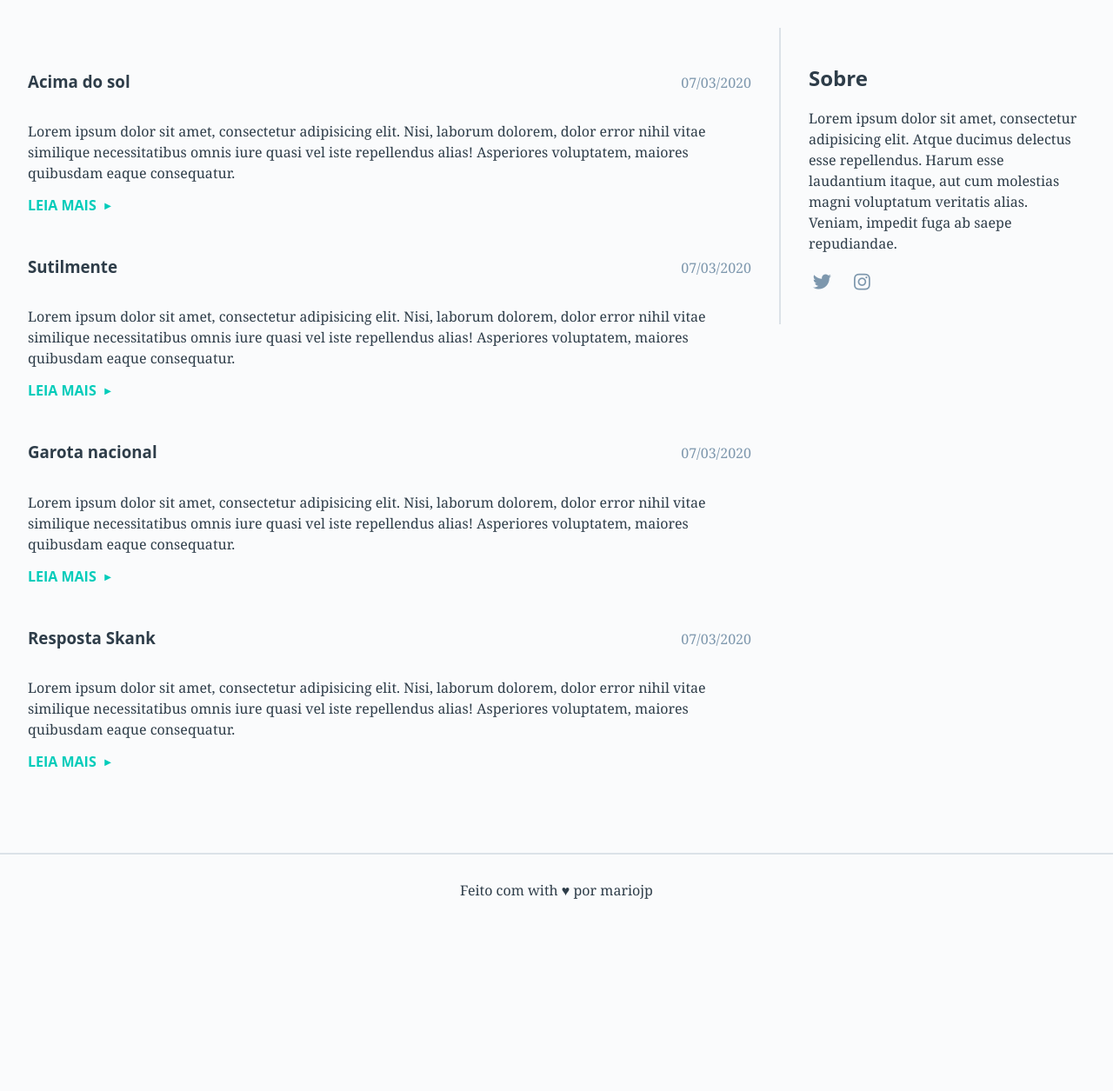
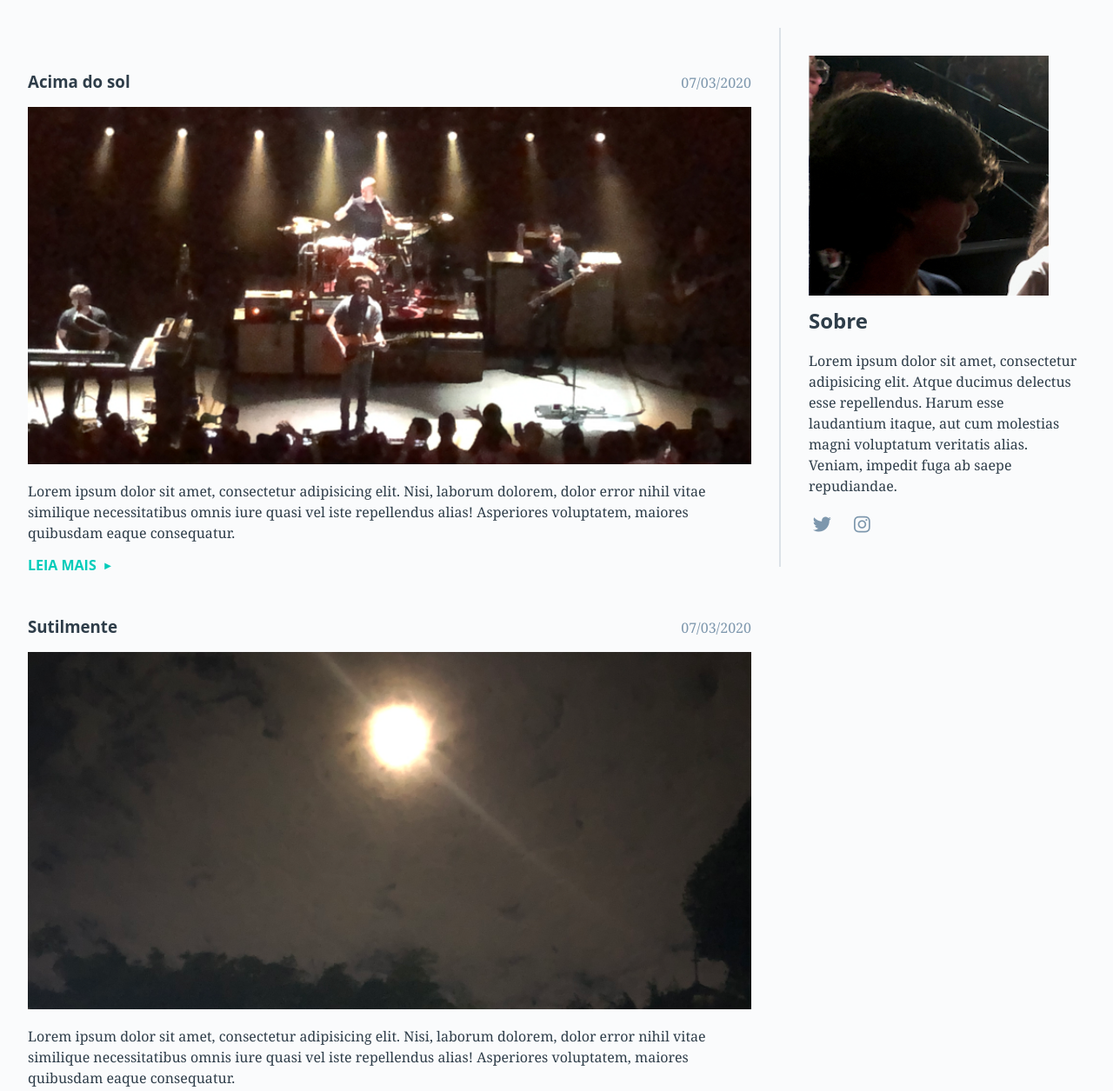
Before and after one commit to mariojp/course-git-blog-project, a plain HTML site: page index.html in a window 1280 px wide. Shown: the part 280-1535 px from the top of the page at 87% size. Before the commit the page ends 1346 px from the top, so only its background shows below. Drawn offline with Linux system fonts and the light colour scheme.

Commit message:
Update html tag img posts and profile

```diff
--- a/index.html
+++ b/index.html
@@ -22,6 +22,7 @@
                     <h3>Acima do sol</h3>
                     <time datetime="2020-03-07T08:00">07/03/2020</time>
                 </header>
+                <img src="img/acima-do-sol-skank.jpg" alt="Acima do sol Skank">
 
                 <p>Lorem ipsum dolor sit amet, consectetur adipisicing elit. Nisi, laborum dolorem, dolor error nihil vitae similique necessitatibus omnis iure quasi vel iste repellendus alias! Asperiores voluptatem, maiores quibusdam eaque consequatur.</p>
 
@@ -34,6 +35,7 @@
                     <time datetime="2020-03-07T08:00">07/03/2020</time>
                 </header>
 
+                <img src="img/sutilmente-skank.png" alt="Sutilmente Skank">
 
                 <p>Lorem ipsum dolor sit amet, consectetur adipisicing elit. Nisi, laborum dolorem, dolor error nihil vitae similique necessitatibus omnis iure quasi vel iste repellendus alias! Asperiores voluptatem, maiores quibusdam eaque consequatur.</p>
 
@@ -46,6 +48,7 @@
                     <time datetime="2020-03-07T08:00">07/03/2020</time>
                 </header>
 
+                <img src="img/garota-nacional-Skank.jpg" alt="Garota nacional Skank">
 
                 <p>Lorem ipsum dolor sit amet, consectetur adipisicing elit. Nisi, laborum dolorem, dolor error nihil vitae similique necessitatibus omnis iure quasi vel iste repellendus alias! Asperiores voluptatem, maiores quibusdam eaque consequatur.</p>
 
@@ -58,6 +61,7 @@
                     <time datetime="2020-03-07T08:00">07/03/2020</time>
                 </header>
 
+                <img src="img/resposta-skank.jpg" alt="Resposta Skank">
 
                 <p>Lorem ipsum dolor sit amet, consectetur adipisicing elit. Nisi, laborum dolorem, dolor error nihil vitae similique necessitatibus omnis iure quasi vel iste repellendus alias! Asperiores voluptatem, maiores quibusdam eaque consequatur.</p>
 
@@ -66,6 +70,8 @@
         </main>
 
         <aside>
+            <img src="img/profilepic.jpg" alt="My profile picture">
+
             <div class="sidebar-text">
                 <h2>Sobre</h2>
                 <p>Lorem ipsum dolor sit amet, consectetur adipisicing elit. Atque ducimus delectus esse repellendus. Harum esse laudantium itaque, aut cum molestias magni voluptatum veritatis alias. Veniam, impedit fuga ab saepe repudiandae.</p>
```
